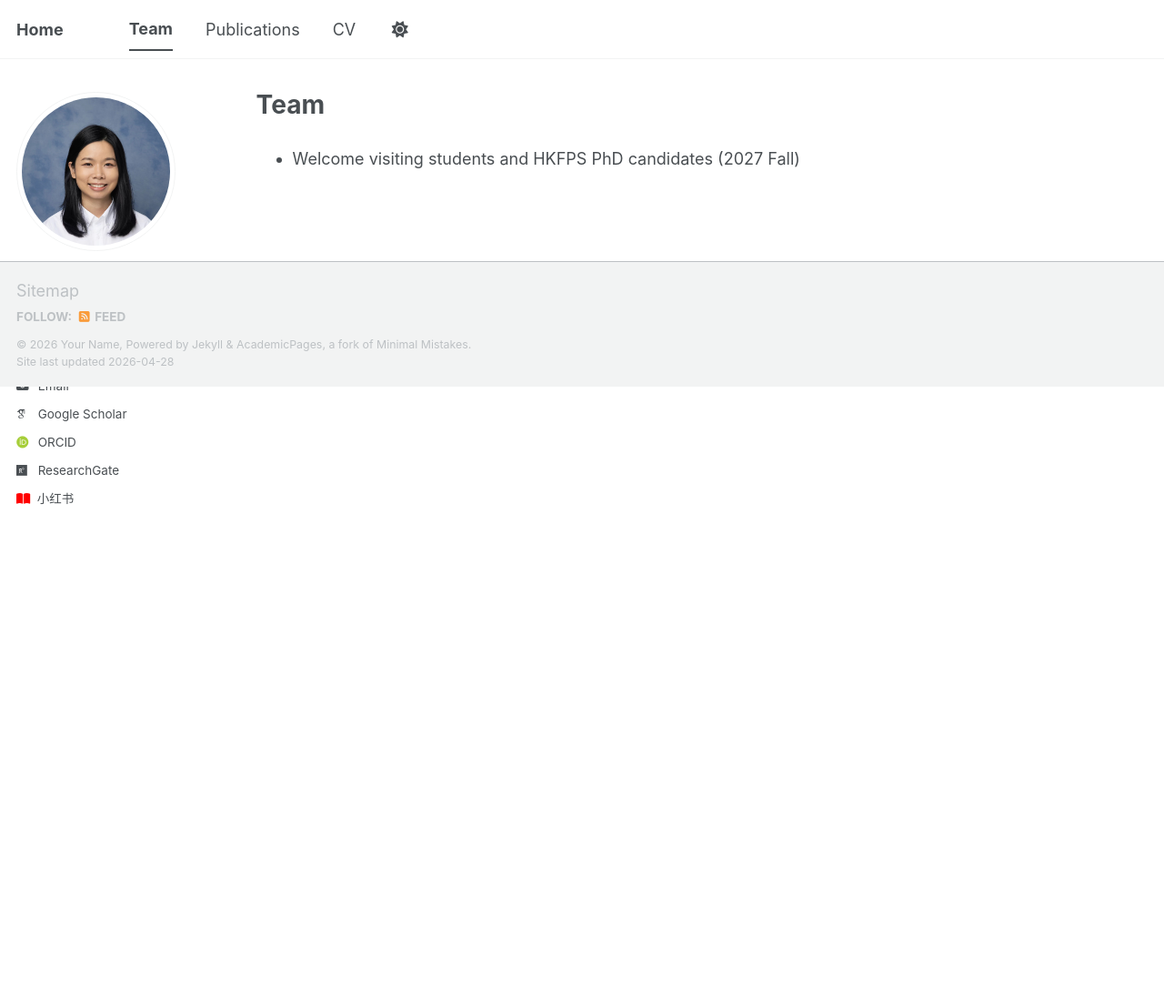
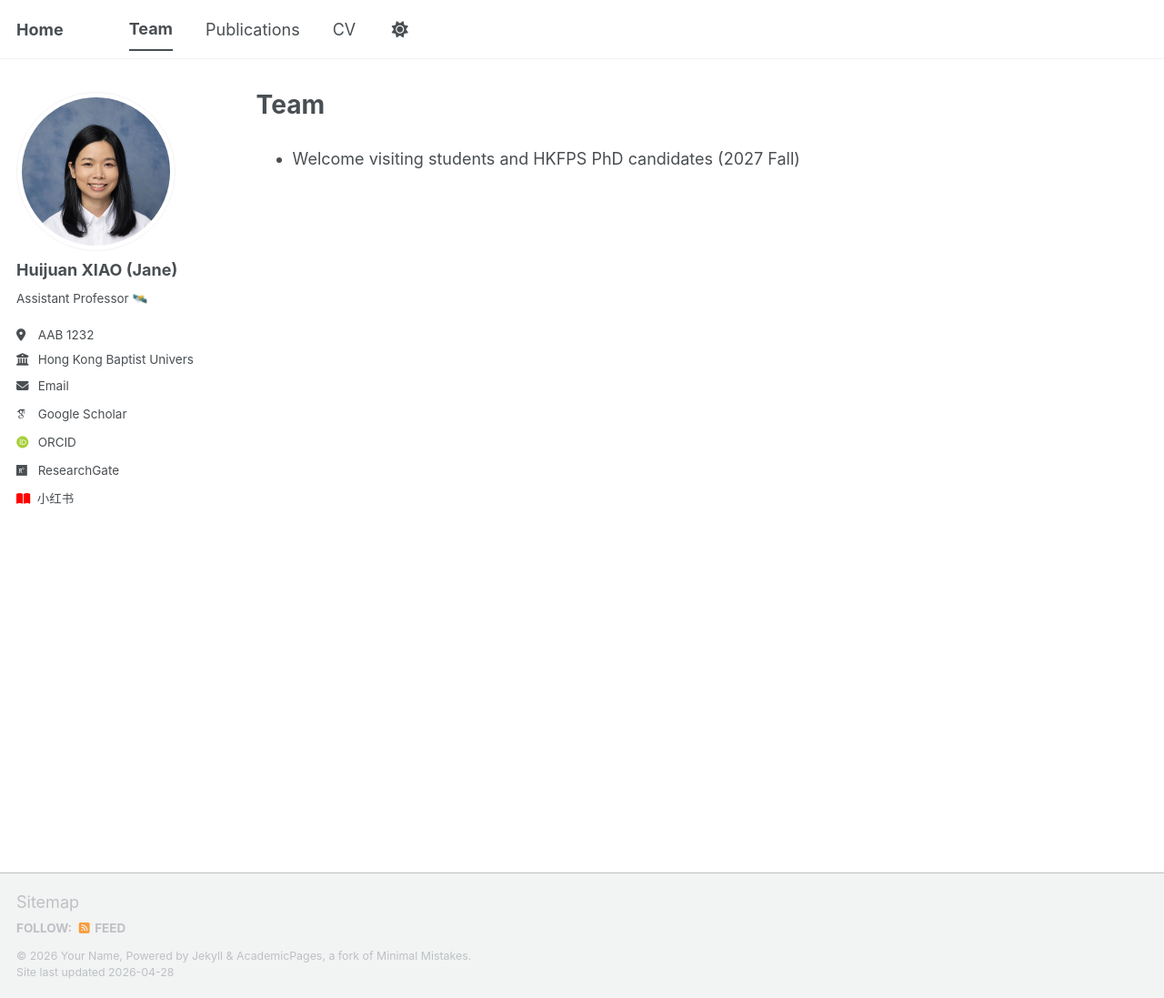
Before and after one commit to HuijuanXIAO/hjxiao.github.io, a Jekyll site: the page built from _pages/team.md, in a window 1280 px wide and 1097 px high. Shown: the whole window at 91% size. Built offline with Jekyll 4.4.1, drawn with Linux system fonts in a browser that asks for light colours; some web fonts are replaced; a script bundle is joined from its source files by our own code; library files that are not in the unit come from our copies.

Commit message:
another try2

```diff
--- a/_pages/team.md
+++ b/_pages/team.md
@@ -6,30 +6,27 @@ author_profile: true
 
 - Welcome visiting students and HKFPS PhD candidates (2027 Fall)
 
-<!--
-    占位行 1
-    占位行 2
-    占位行 3
-    占位行 4
-    占位行 5
-    占位行 1
-    占位行 2
-    占位行 3
-    占位行 4
-    占位行 5
-    占位行 1
-    占位行 2
-    占位行 3
-    占位行 4
-    占位行 5
-    占位行 1
-    占位行 2
-    占位行 3
-    占位行 4
-    占位行 5
-    占位行 1
-    占位行 2
-    占位行 3
-    占位行 4
-    占位行 5
--->
+&nbsp;<br>
+&nbsp;<br>
+&nbsp;<br>
+&nbsp;<br>
+&nbsp;<br>
+&nbsp;<br>
+&nbsp;<br>
+&nbsp;<br>
+&nbsp;<br>
+&nbsp;<br>
+&nbsp;<br>
+&nbsp;<br>
+&nbsp;<br>
+&nbsp;<br>
+&nbsp;<br>
+&nbsp;<br>
+&nbsp;<br>
+&nbsp;<br>
+&nbsp;<br>
+&nbsp;<br>
+&nbsp;<br>
+&nbsp;<br>
+&nbsp;<br>
+&nbsp;<br>
```
